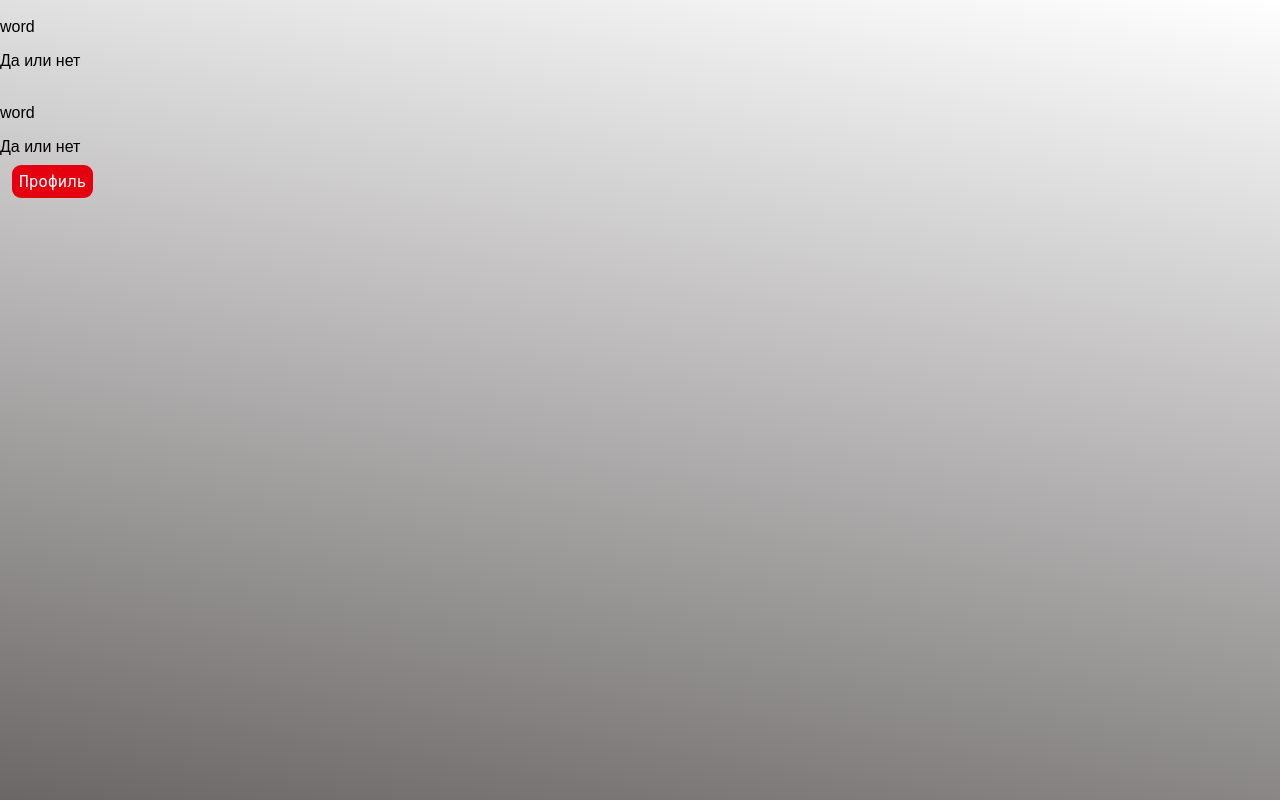
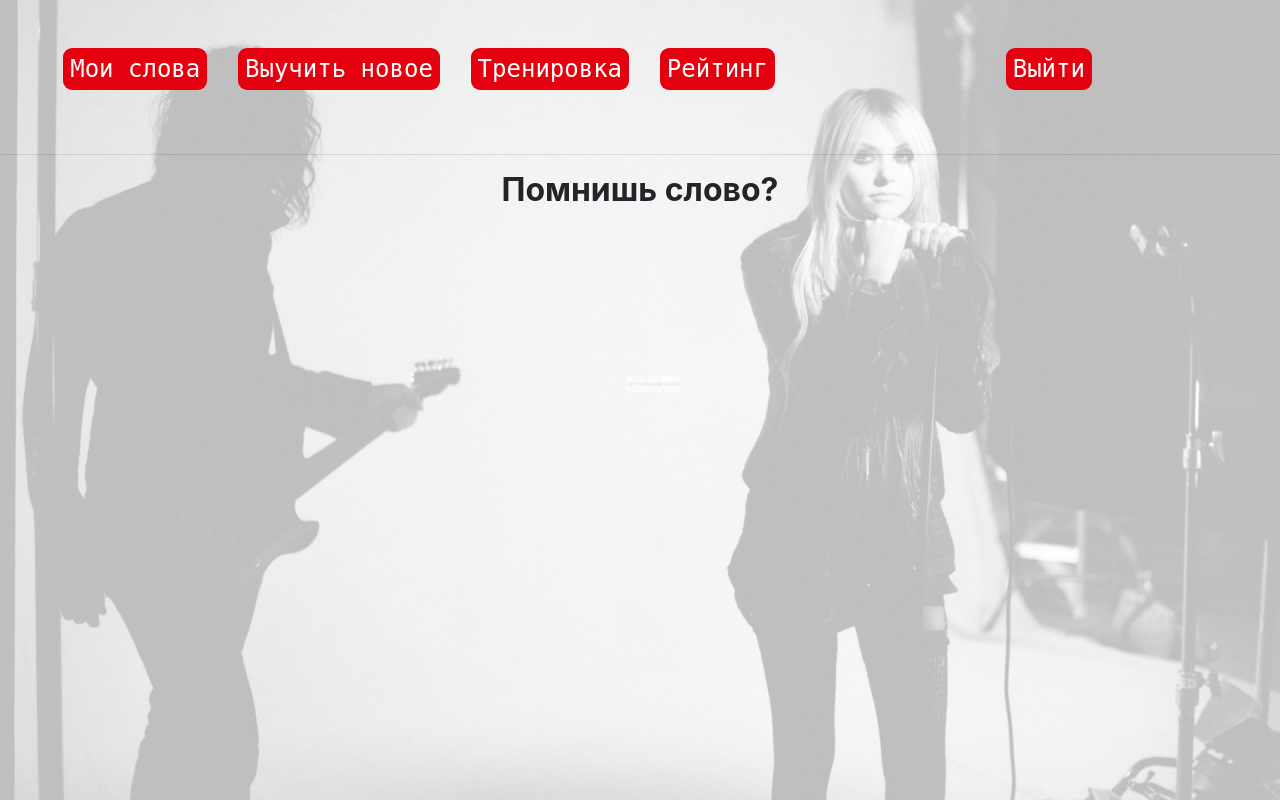
Before and after one commit to real-og/course, a Flask app: page /train in a window 1280 px wide. Run offline with Flask 2, Linux system fonts and the light colour scheme; a user stored in the database is signed in; some libraries are stand-ins or nearby versions.

Commit message:
final fixes

```diff
--- a/site.py
+++ b/site.py
@@ -95,8 +95,9 @@
 @login_required
 def study_track(track_uuid):
     lyrics = logic.LyricsParser('https://genius.com/' + track_uuid).get_lyrics()
-    print(lyrics)
-    return render_template("study_track.html", lyrics=lyrics.replace('\n', ' <br> ').split(' '))
+    if not len(lyrics):
+        lyrics = 'Упс, не смог найти...'
+    return render_template("study_track.html", lyrics=lyrics.replace('\n', ' <br> ').split(' '), name=track_uuid[:-7])
 
 @app.route('/train')
 @login_required
--- a/static/css/styles.css
+++ b/static/css/styles.css
@@ -3,7 +3,9 @@
 	height: 100%;
 	/* overflow: hidden; */
 }
-
+h2, h1{
+	text-align: center;
+}
 body {
 	width: 100%;
 	height: 100%;
@@ -18,7 +20,7 @@
 	background-position: center center;
 
 }
-b:hover {
+.lyrics b:hover {
     background: #E5000F; /* Цвет фона под ссылкой */
     color: #ffe; /* Цвет ссылки */
 }
@@ -28,7 +30,7 @@
 }
 .lyrics{
 	font-size: x-large;
-	padding-top: 2%;
+	padding-top: 1%;
 	padding-left: 25%;
 
 }
@@ -40,15 +42,21 @@
 	padding: 5%;
 	font-size: xx-large;
 }
-
-
+.train_body{
+	background-image: url(../images/back7_t.png);
+}
+.rating_body{
+	background-image: url(../images/back8_t.png);
+}
 .learn_body {
 	background-image: url(../images/back6_t.png);
 }
 .login_body {
 	background-image: url(../images/back1_t.png);
 }
-
+.dict_body {
+	background-image: url(../images/back5_t.png);
+}
 .find_body {
 	background-image: url(../images/back4_t.png);
 }
--- a/templates/base.html
+++ b/templates/base.html
@@ -7,7 +7,7 @@
 	<link rel="stylesheet" href="../static/css/button.css">
 	<script src="https://ajax.googleapis.com/ajax/libs/jquery/2.2.0/jquery.min.js"></script>
 	<script src="../static/js/main.js"></script>
-	<!-- <link rel="stylesheet" href="https://stackpath.bootstrapcdn.com/bootstrap/4.5.0/css/bootstrap.min.css" integrity="sha384-9aIt2nRpC12Uk9gS9baDl411NQApFmC26EwAOH8WgZl5MYYxFfc+NcPb1dKGj7Sk" crossorigin="anonymous"> -->
+	<link rel="stylesheet" href="https://stackpath.bootstrapcdn.com/bootstrap/4.5.0/css/bootstrap.min.css" integrity="sha384-9aIt2nRpC12Uk9gS9baDl411NQApFmC26EwAOH8WgZl5MYYxFfc+NcPb1dKGj7Sk" crossorigin="anonymous">
 </head>
 <body >
 		{% block content -%}
--- a/templates/profile.html
+++ b/templates/profile.html
@@ -23,7 +23,6 @@
         <div>role: {{info['role']}}</div>
         <div>Выучил слов: {{word_count}}</div>
     </div>
-    <button class="ut">ut</button>
 
 </body>
 
--- a/templates/study.html
+++ b/templates/study.html
@@ -17,8 +17,8 @@
     <form action="" method="post" class="login">
         <label>Название песни: </label> <input type="text" name="track_name" value="" required />
         <label>Исполнитель</label> <input type="text" name="author" value="" required />
-        <hr align=centre width="319px">
-        <input type="submit" value="Найти" style="width: 108%;"/>
+        <hr>
+        <input type="submit" value="Найти" style="width: 100%;"/>
     </form>
 </body>
 {% endblock %}
--- a/templates/train.html
+++ b/templates/train.html
@@ -5,14 +5,17 @@
 {% for cat, msg in get_flashed_messages(True) %}
     <div class="flash {{cat}}">{{msg}}</div>
 {% endfor %}
-<body>
-{% for word in last_words%}
-<br>
-word
-<p>Да или нет</p>
+<body class="train_body">
+    <div class="head_btns">
+        <a class="my-btn" href="/dictionary" role="button">Мои слова</a>
+        <a class="my-btn" href="/study" role="button">Выучить новое</a>
+        <a class="my-btn" href="/train" role="button">Тренировка</a>
+        <a class="my-btn" href="/rating" role="button">Рейтинг</a>
+        <a class="my-btn" href="{{url_for('logout')}}" role="button" style="margin-left: 18%;">Выйти</a>
+    </div>
+    <hr>
+    <h2><b>Помнишь слово?</b></h2>
 
-{% endfor %}
-<p><a class="my-btn" href="{{url_for('profile')}}">Профиль</a>
 </body>
 
 {% endblock %}
```
Also changed, not shown: templates/dictionary.html (+12 -6 lines), templates/rating.html (+5 -2 lines), templates/study_track.html (+6 -2 lines), static/images/back5.jpg, static/images/back5_t.png, static/images/back7.jpg (added), static/images/back7_t.png (added), static/images/back8.jpg (added), static/images/back8_t.png (added).
